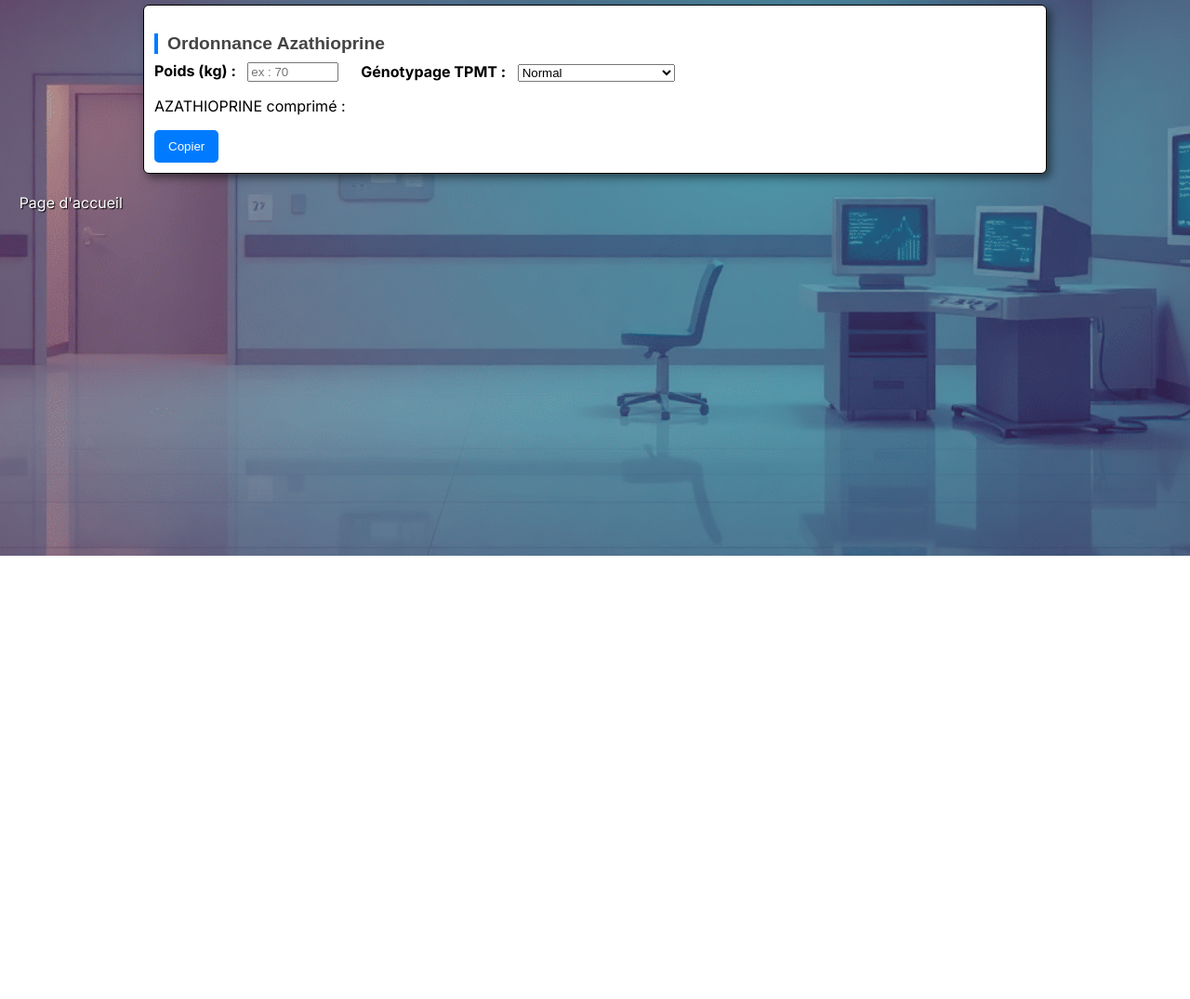
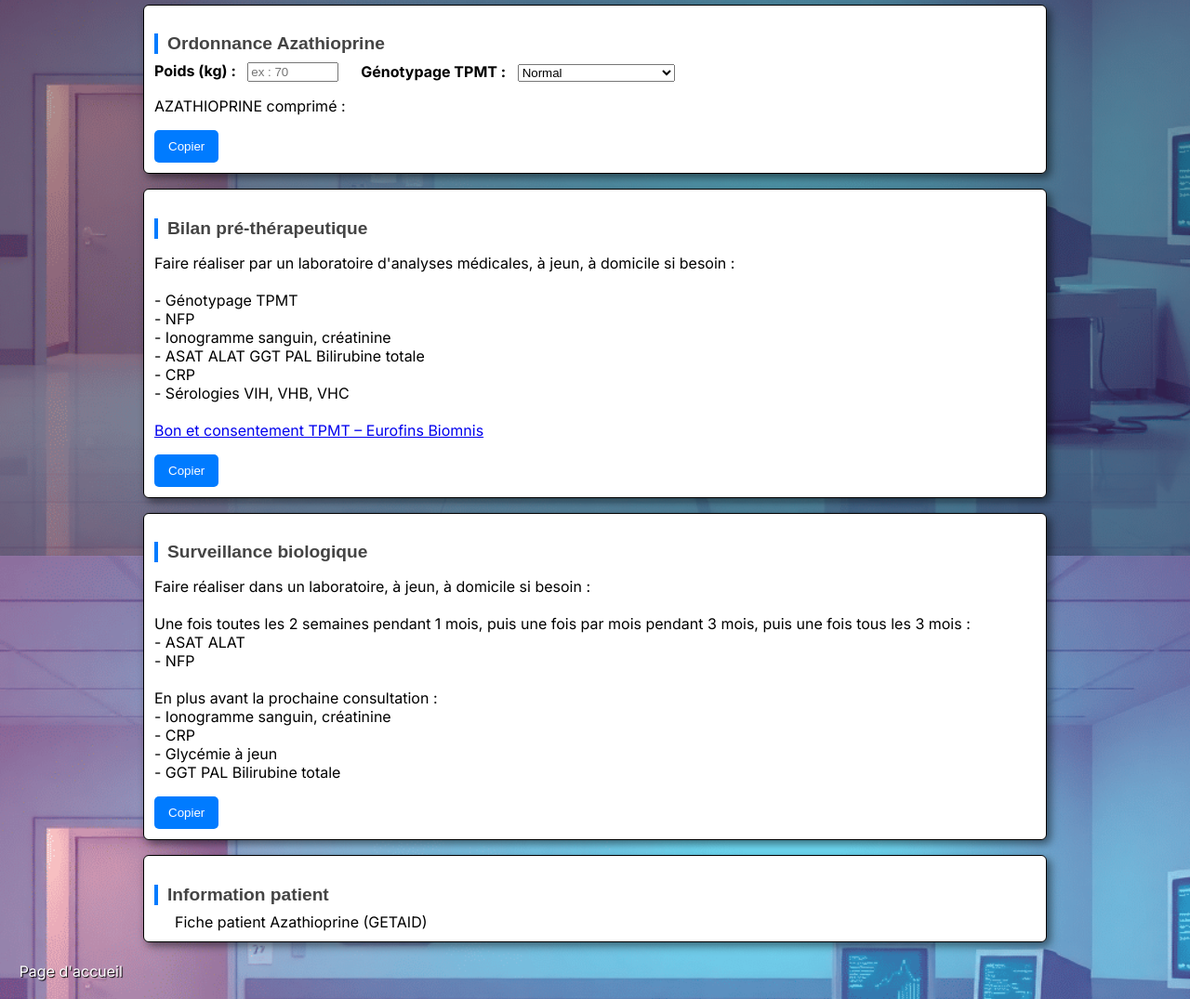
Before and after one commit to BBertcode/internoclic, a plain HTML site: page azathioprine.html in a window 1280 px wide. Shown: the part 202-1277 px from the top of the page at 93% size. Before the commit the page ends 800 px from the top, so only its background shows below. Drawn offline with Linux system fonts and the light colour scheme.

Commit message:
Update azathioprine.html

```diff
--- a/azathioprine.html
+++ b/azathioprine.html
@@ -8,11 +8,9 @@
     <link rel="preconnect" href="https://fonts.gstatic.com" crossorigin>
     <link href="https://fonts.googleapis.com/css2?family=Inter:ital,opsz,wght@0,14..32,100..900;1,14..32,100..900&family=Pixelify+Sans:wght@400..700&family=Press+Start+2P&family=VT323&display=swap" rel="stylesheet">
 
-    <!-- IMPORTANT pour afficher les \n -->
+    <!-- IMPORTANT : afficher les retours à la ligne (\n) dans #cp-aza -->
     <style>
-        #cp-aza {
-            white-space: pre-line;
-        }
+        #cp-aza { white-space: pre-line; }
     </style>
 </head>
 
@@ -27,10 +25,11 @@
 <main class="ordo_liste">
     <h1>Azathioprine</h1>
 
+    <!-- ORDONNANCE -->
     <div class="ordo1">
         <h3 class="titre-ordo">Ordonnance Azathioprine</h3>
 
-        <!-- VARIABLES NON COPIÉES -->
+        <!-- Variables non copiées -->
         <div class="ordo2 no-copy" style="margin-bottom:12px; display:flex; gap:24px; align-items:center;">
             <div>
                 <label for="poids-kg"><strong>Poids (kg) :</strong></label>
@@ -47,13 +46,64 @@
             </div>
         </div>
 
-        <!-- TEXTE COPIABLE -->
+        <!-- Texte copiable (3 lignes) -->
         <p class="ordo2" id="ordo-aza">
             <span id="premiere-ligne">AZATHIOPRINE comprimé :</span><br>
             <span id="cp-aza"></span>
         </p>
 
         <button class="copy-btn">Copier</button>
+    </div>
+
+    <!-- BILAN PRE-THERAPEUTIQUE -->
+    <div class="ordo1">
+        <h3 class="titre-ordo">Bilan pré-thérapeutique</h3>
+        <p class="ordo2">
+            Faire réaliser par un laboratoire d'analyses médicales, à jeun, à domicile si besoin :<br><br>
+            - Génotypage TPMT<br>
+            - NFP<br>
+            - Ionogramme sanguin, créatinine<br>
+            - ASAT ALAT GGT PAL Bilirubine totale<br>
+            - CRP<br>
+            - Sérologies VIH, VHB, VHC<br><br>
+
+            <a class="no-copy" target="_blank"
+               href="https://www.eurofins-biomnis.com/referentiel/liendoc/renseignements/B12-Genetique_Moleculaire.pdf">
+                Bon et consentement TPMT – Eurofins Biomnis
+            </a>
+        </p>
+        <button class="copy-btn">Copier</button>
+    </div>
+
+    <!-- SURVEILLANCE -->
+    <div class="ordo1">
+        <h3 class="titre-ordo">Surveillance biologique</h3>
+        <p class="ordo2">
+            Faire réaliser dans un laboratoire, à jeun, à domicile si besoin :<br><br>
+            Une fois toutes les 2 semaines pendant 1 mois, puis une fois par mois pendant 3 mois,
+            puis une fois tous les 3 mois :<br>
+            - ASAT ALAT<br>
+            - NFP<br><br>
+            En plus avant la prochaine consultation :<br>
+            - Ionogramme sanguin, créatinine<br>
+            - CRP<br>
+            - Glycémie à jeun<br>
+            - GGT PAL Bilirubine totale
+        </p>
+        <button class="copy-btn">Copier</button>
+    </div>
+
+    <!-- INFO PATIENT -->
+    <div class="ordo1">
+        <h3 class="titre-ordo">Information patient</h3>
+        <div class="ordo2">
+            <li>
+                <a target="_blank"
+                   href="https://www.getaid.org/wp-content/uploads/2025/07/GETAID_AZATHIOPRINE_V4_20200610_version-t%C3%A9l%C3%A9chargeable_20250626.pdf">
+                    Fiche patient Azathioprine (GETAID)
+                </a>
+            </li>
+        </div>
     </div>
 </main>
 
@@ -69,8 +119,11 @@
     }
 
     function formatComprimésOptimisé(doseMg) {
+        if (!doseMg || doseMg <= 0) return "";
+
+        // Privilégier 50 mg, compléter par 25 mg
         const n50 = Math.floor(doseMg / 50);
-        const reste = doseMg % 50;
+        const reste = doseMg % 50; // 0 ou 25 (dose multiple de 25)
         const n25 = reste === 25 ? 1 : 0;
 
         const parts = [];
```
